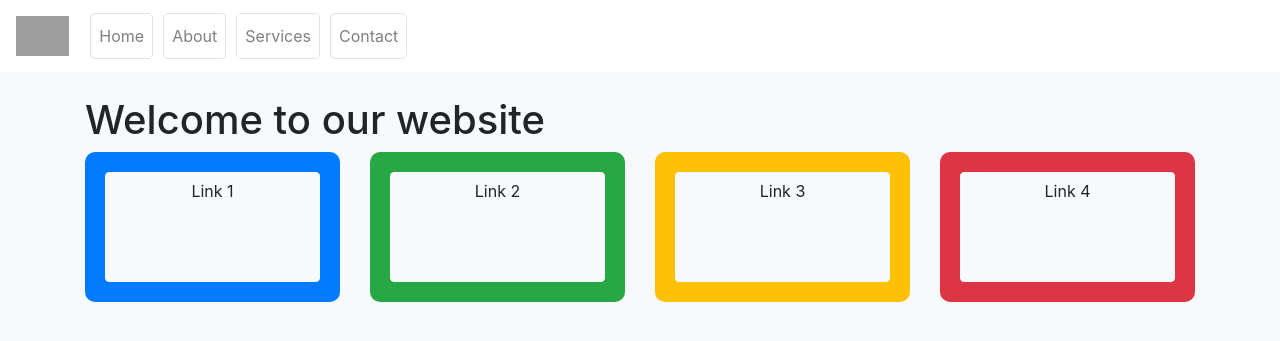
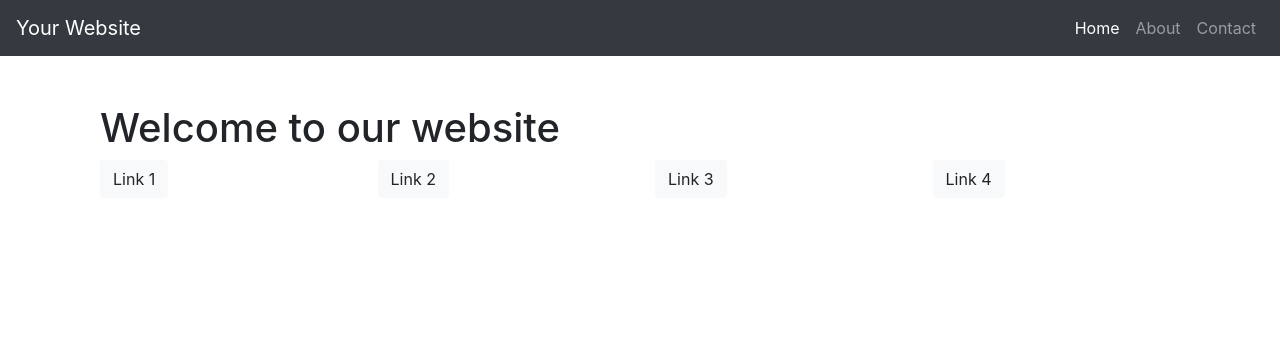
Before and after one commit to yar1kk12/EnglishHelper, a Django app: page / in a window 1280 px wide. Shown: the top 341 px of the page. Run offline with Django 5.2, Linux system fonts and the light colour scheme; some libraries are stand-ins or nearby versions; grey boxes are pictures that could not be loaded.

Commit message:
home html minor changes

```diff
--- a/src/tests.py
+++ b/src/tests.py
@@ -1,3 +1,2 @@
-from django.test import TestCase
 
 # Create your tests here.
--- a/templates/Home.html
+++ b/templates/Home.html
@@ -1,99 +1,6 @@
-<!DOCTYPE html>
-<html lang="en">
+{% extends 'base.html' %}
+{% block content %}
 
-<head>
-    <meta charset="UTF-8">
-    <meta name="viewport" content="width=device-width, initial-scale=1, shrink-to-fit=no">
-    <title>Light Template</title>
-    <!-- Bootstrap CSS -->
-    <link rel="stylesheet" href="https://stackpath.bootstrapcdn.com/bootstrap/4.5.2/css/bootstrap.min.css">
-    <style>
-        body {
-            background-color: #f8f9fa;
-        }
-
-        .navbar {
-            background-color: #ffffff;
-        }
-
-        .navbar-brand img {
-            max-height: 40px;
-        }
-
-        .nav-link {
-            padding: 10px;
-            border: 1px solid #dee2e6;
-            border-radius: 5px;
-            margin: 5px;
-            color: #495057;
-        }
-
-        .nav-link:hover {
-            background-color: #e2e6ea;
-        }
-
-        .square-plate {
-            height: 150px; /* Adjusted height to be 3 times taller */
-            text-align: center;
-            padding: 20px;
-            border-radius: 10px;
-            margin-bottom: 20px;
-            color: #fff;
-        }
-
-        .square-plate-1 {
-            background-color: #007bff; /* Different background color for the first square plate */
-        }
-
-        .square-plate-2 {
-            background-color: #28a745; /* Different background color for the second square plate */
-        }
-
-        .square-plate-3 {
-            background-color: #ffc107; /* Different background color for the third square plate */
-        }
-
-        .square-plate-4 {
-            background-color: #dc3545; /* Different background color for the fourth square plate */
-        }
-
-        .btn-square-plate {
-            width: 100%;
-            height: 100%;
-        }
-    </style>
-</head>
-
-<body>
-
-    <!-- Navbar -->
-    <nav class="navbar navbar-expand-lg navbar-light">
-        <a class="navbar-brand" href="#">
-            <img src="your-logo.png" alt="Logo">
-        </a>
-        <button class="navbar-toggler" type="button" data-toggle="collapse" data-target="#navbarNav"
-            aria-controls="navbarNav" aria-expanded="false" aria-label="Toggle navigation">
-            <span class="navbar-toggler-icon"></span>
-        </button>
-        <div class="collapse navbar-collapse" id="navbarNav">
-            <ul class="navbar-nav">
-                <li class="nav-item">
-                    <a class="nav-link" href={% url 'home' %}>Home</a>
-                </li>
-                <li class="nav-item">
-                    <a class="nav-link" href="#">About</a>
-                </li>
-                <li class="nav-item">
-                    <a class="nav-link" href="#">Services</a>
-                </li>
-                <li class="nav-item">
-                    <a class="nav-link" href="#">Contact</a>
-                </li>
-            </ul>
-        </div>
-    </nav>
-
-    <!-- Content -->
     <div class="container mt-4">
         <h1>Welcome to our website</h1>
         <div class="row">
@@ -120,10 +27,4 @@
         </div>
     </div>
 
-    <!-- Bootstrap JS and dependencies -->
-    <script src="https://code.jquery.com/jquery-3.5.1.slim.min.js"></script>
-    <script src="https://cdn.jsdelivr.net/npm/@popperjs/core@2.11.6/dist/umd/popper.min.js"></script>
-    <script src="https://stackpath.bootstrapcdn.com/bootstrap/4.5.2/js/bootstrap.min.js"></script>
-</body>
-
-</html>
+{% endblock content %}
--- a/templates/base.html
+++ b/templates/base.html
@@ -14,7 +14,7 @@
 
     <!-- Navigation Bar -->
     <nav class="navbar navbar-expand-lg navbar-dark bg-dark">
-        <a class="navbar-brand" href="#">Your Website</a>
+        <a class="navbar-brand" href="{% url 'home' %}">Your Website</a>
         <button class="navbar-toggler" type="button" data-toggle="collapse" data-target="#navbarNav"
             aria-controls="navbarNav" aria-expanded="false" aria-label="Toggle navigation">
             <span class="navbar-toggler-icon"></span>
```
